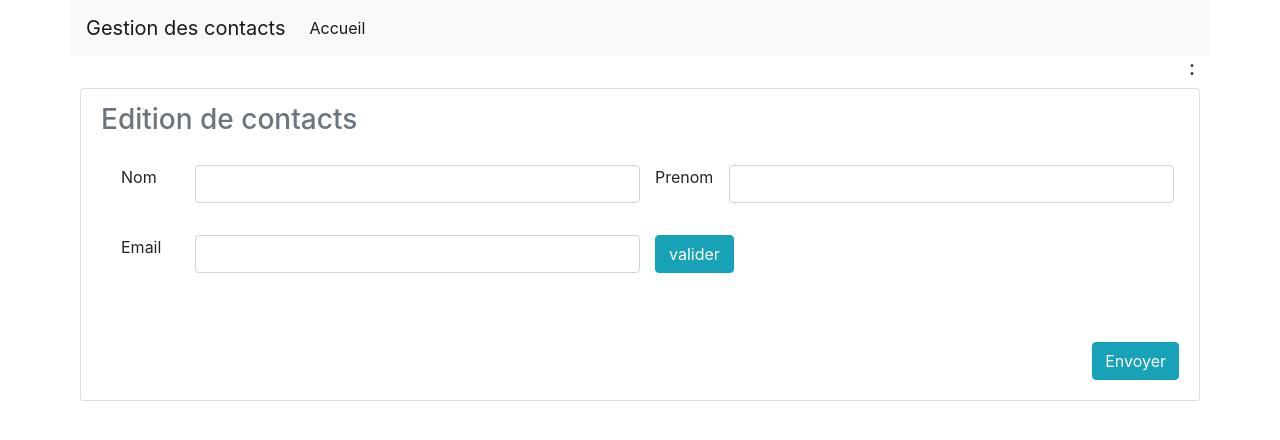
After one commit to vireak-chandara/leboncoin, a PHP site: template app/Views/edit.html.twig in a window 1280 px wide. The commit adds this page. Shown: the top 440 px of the page. Run offline with PHP 8.4, Linux system fonts and the light colour scheme; the template is opened without the code that fills it, so the values that code supplies are empty; some libraries are stand-ins or nearby versions.

Commit message:
Edit contact

```diff
--- /dev/null
+++ b/app/Views/edit.html.twig
@@ -0,0 +1,70 @@
+{% extends 'default.html.twig' %}
+
+{% block body %}
+    <div class="card form-row" xmlns="http://www.w3.org/1999/html">
+        <div class="card-body ">
+            <h3 class="card-subtitle mb-2 text-muted">Edition de contacts</h3>
+            <div style="display: none" class="alert alert-primary" id="alert" role="alert">
+                <span id="nameStatus"></span></br>
+            </div>
+            {% if error %}
+                <div  class="alert alert-danger" >
+                    Problème lors d'edition du contact
+                </div>
+            {% endif %}
+            <form method="post" action="" autocomplete="off">
+                <div class="card-body">
+                    <div id="contact" class="row">
+                        <div class="form-group  col-md-6">
+                            <div class="form-group row">
+                                <label class="control-label col-sm-2">Nom</label>
+                                <input type="text" name="nom" id="nom" value="{{ data.nom }}"
+                                       class="form-control col-sm-10 capitalize" />
+                            </div>
+                        </div>
+                        <div class="form-group col-md-6">
+                            <div class="form-group row">
+                                <label class="control-label col-sm-2">Prenom</label>
+                                <input type="text" name="prenom" id="prenom" value="{{ data.prenom }}"
+                                       class="form-control col-sm-10 capitalize" autocomplete="off"/>
+                            </div>
+                        </div>
+
+                        <div class="form-group col-md-6">
+                            <div class="form-group row">
+                                <label class="control-label col-sm-2">Email</label>
+                                <input type="text" id="email" name="email" value="{{ data.email }}"
+                                       class="form-control col-sm-10" autocomplete="off" onkeyup="this.value = this.value.toLowerCase();"/>
+                            </div>
+                        </div>
+                        <div class="form-group  col-md-6">
+                            <div class="col-md-12 row">
+                                <span  id="checkEmail" class="btn btn-info col-md-2">valider</span >
+                                <div id="stateEmail" class="col-md-10">
+                                    <div style="display: none" class="progress" id="progress">
+                                        <div class="progress-bar progress-bar-striped progress-bar-animated bg-warning " role="progressbar" aria-valuenow="100" aria-valuemin="0" aria-valuemax="100" style="width: 100%"></div>
+                                    </div>
+                                    <div style="display: none"  id="success" class="text-success"> Email valide</div>
+                                    <div style="display: none"  id="error" class="text-danger"> Email invalide</div>
+                                </div>
+                            </div>
+
+                        </div>
+                        <div class="form-group col-md-6"></div>
+
+                    </div>
+
+
+                </div>
+
+                <div class="row">
+                    <div class="col-lg-12">
+                        <div class="text-right">
+                            <button class="btn btn-info" type="submit">Envoyer</button>
+                        </div>
+                    </div>
+                </div>
+            </form>
+        </div>
+    </div>
+{% endblock %}
--- a/app/Views/index.html.twig
+++ b/app/Views/index.html.twig
@@ -27,11 +27,11 @@
                     <td>{{ contact.prenom|e }}</td>
                     <td>{{ contact.email|e }}</td>
                     <td class="text-center">
-                        <a class='btn btn-info btn-xs' href="/index.php?p=address.index/{{ contact.id }}"><span
+                        <a class='btn btn-info btn-xs' href="index.php?p=address.index&id={{ contact.id }}"><span
                                     class="glyphicon glyphicon-edit"></span> Adresses</a>
-                        <a class='btn btn-info btn-xs' href="/contact.edit/{{ contact.id }}"><span
+                        <a class='btn btn-info btn-xs' href="index.php?p=contact.edit&id={{ contact.id }}"><span
                                     class="glyphicon glyphicon-edit"></span> Edition</a>
-                        <a href="/contact.delete/{{ contact.id }}" class="btn btn-danger btn-xs"><span
+                        <a href="index.php?p=contact.delete&id={{ contact.id }}" class="btn btn-danger btn-xs"><span
                                     class="glyphicon glyphicon-remove"></span> Suppression</a>
                     </td>
                 </tr>
```
Also changed, not shown: app/Controllers/ContactController.php (+27 -1 lines), app/Models/AbstractModel.php (+12 -1 lines).
